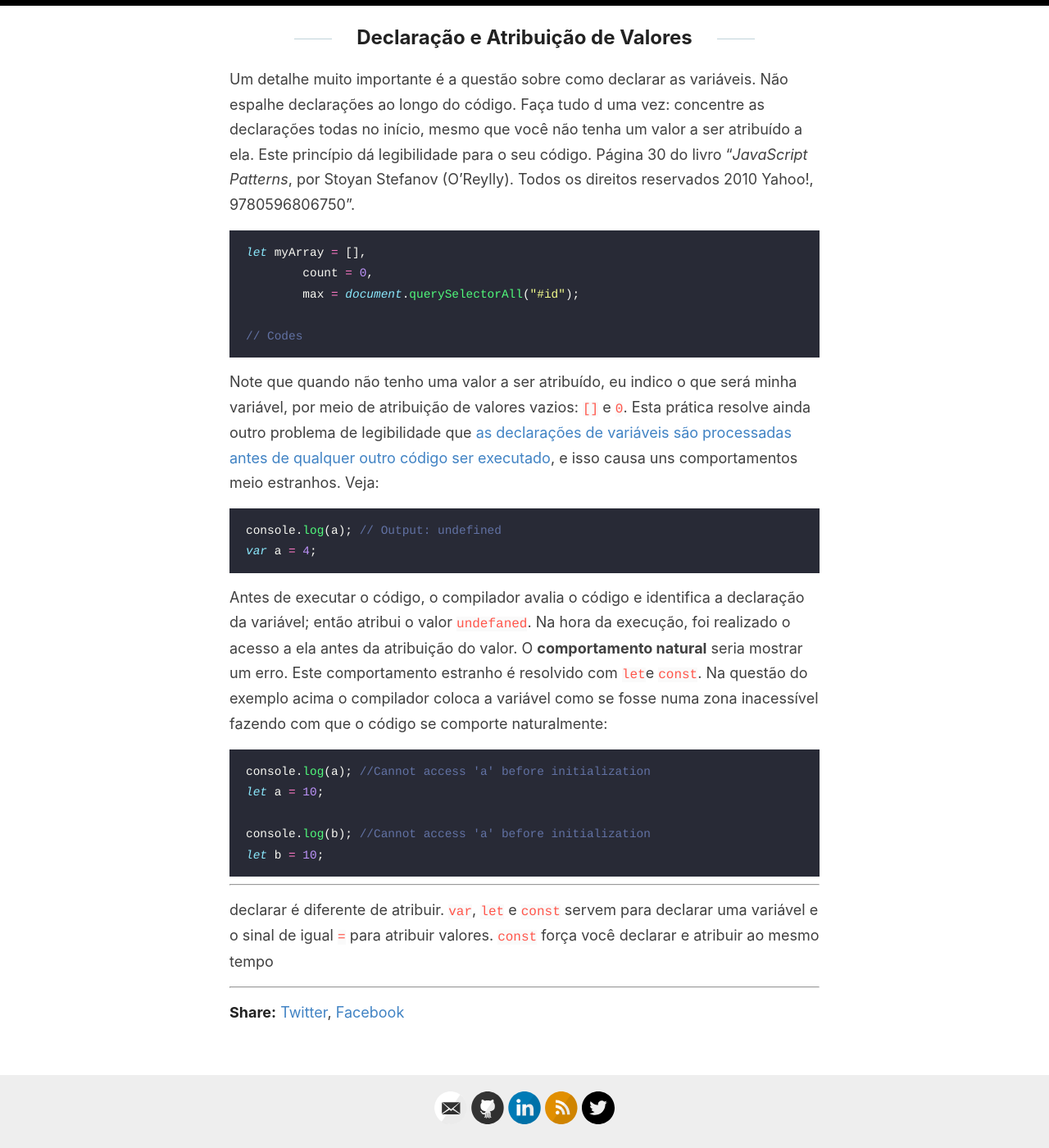
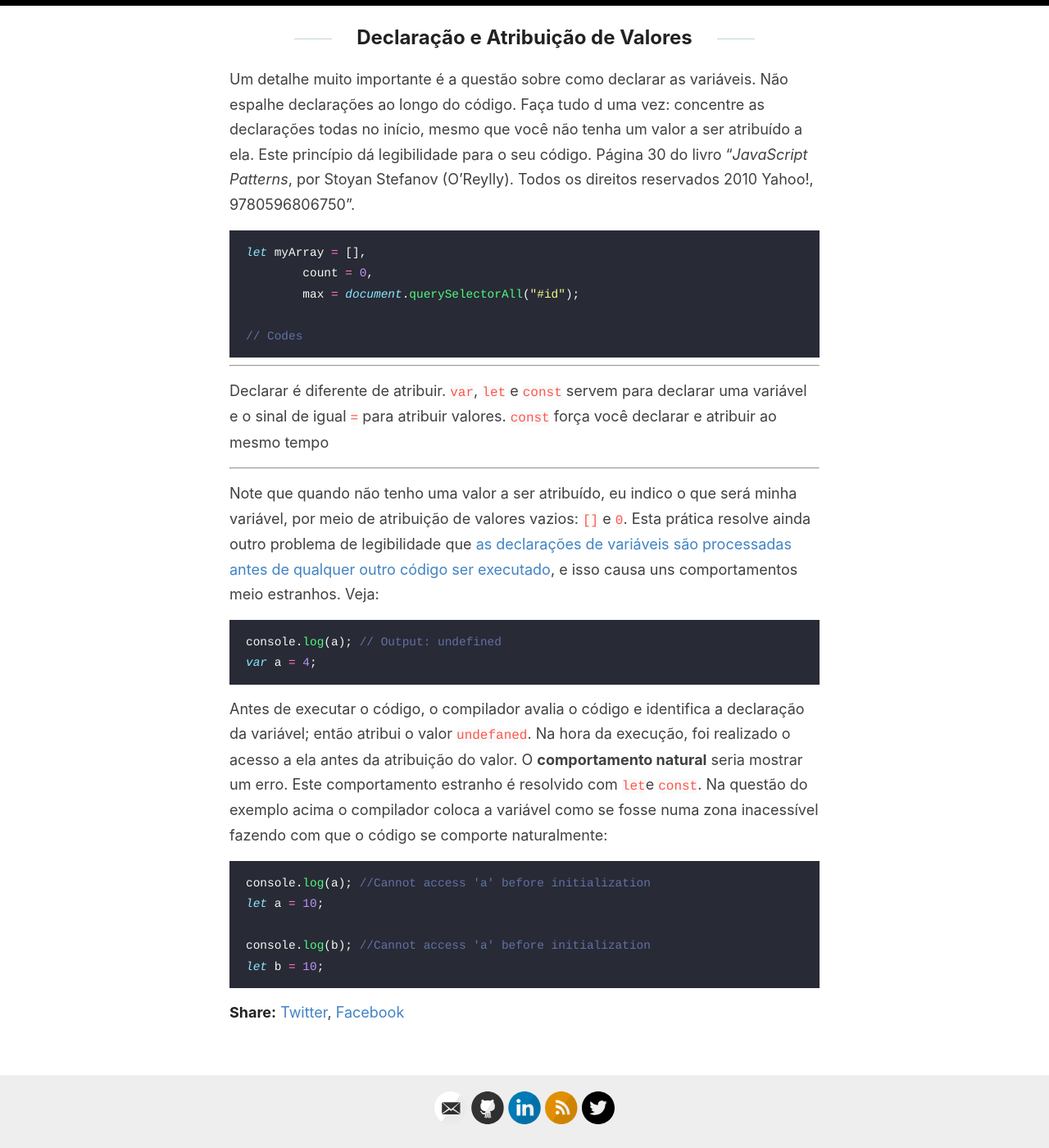
Before and after one commit to mrgenesis/mrgenesis, a Jekyll site: the page built from _posts/2020-04-19-Domine-Tudo-Sobre-var-let-e-const.md, in a window 1280 px wide and 1400 px high, scrolled down 5476 px. Shown: the whole window at 82% size. Built offline with Jekyll 4.4.1, drawn with Linux system fonts in a browser that asks for light colours; comment, search, counter and statistics services are not loaded; part of the change alters nothing that is shown.

````diff
--- a/_posts/2020-04-19-Domine-Tudo-Sobre-var-let-e-const.md
+++ b/_posts/2020-04-19-Domine-Tudo-Sobre-var-let-e-const.md
@@ -164,7 +164,11 @@ let myArray = [],
 
 // Codes
 ```
+---
 
+Declarar é diferente de atribuir. `var`, `let` e `const` servem para declarar uma variável e o sinal de igual `=` para atribuir valores. `const` força você declarar e atribuir ao mesmo tempo
+
+---
 
 Note que quando não tenho uma valor a ser atribuído, eu indico o que será minha variável, por meio de atribuição de valores vazios: `[]` e `0`.
 Esta prática resolve ainda outro problema de legibilidade que <a target="_blank" title="as declarações de variáveis são processadas antes de qualquer outro código ser executado" href="https://developer.mozilla.org/pt-BR/docs/Web/JavaScript/Reference/Statements/var#Description">as declarações de variáveis são processadas antes de qualquer outro código ser executado</a>, e isso causa uns comportamentos meio estranhos. Veja:
@@ -182,12 +186,9 @@ console.log(b); //Cannot access 'a' before initialization
 let b = 10;
 ```
 
----
 
-declarar é diferente de atribuir. `var`, `let` e `const` servem para declarar uma variável e o sinal de igual `=` para atribuir valores. `const` força você declarar e atribuir ao mesmo tempo
 
----
 <!--stackedit_data:
-eyJoaXN0b3J5IjpbOTM0MDAyOTk2LDE2MDkxMTgwMzUsLTE3MD
-cyMDU3XX0=
+eyJoaXN0b3J5IjpbLTQ3MDUwMTMxMCwxNjA5MTE4MDM1LC0xNz
+A3MjA1N119
 -->
````
